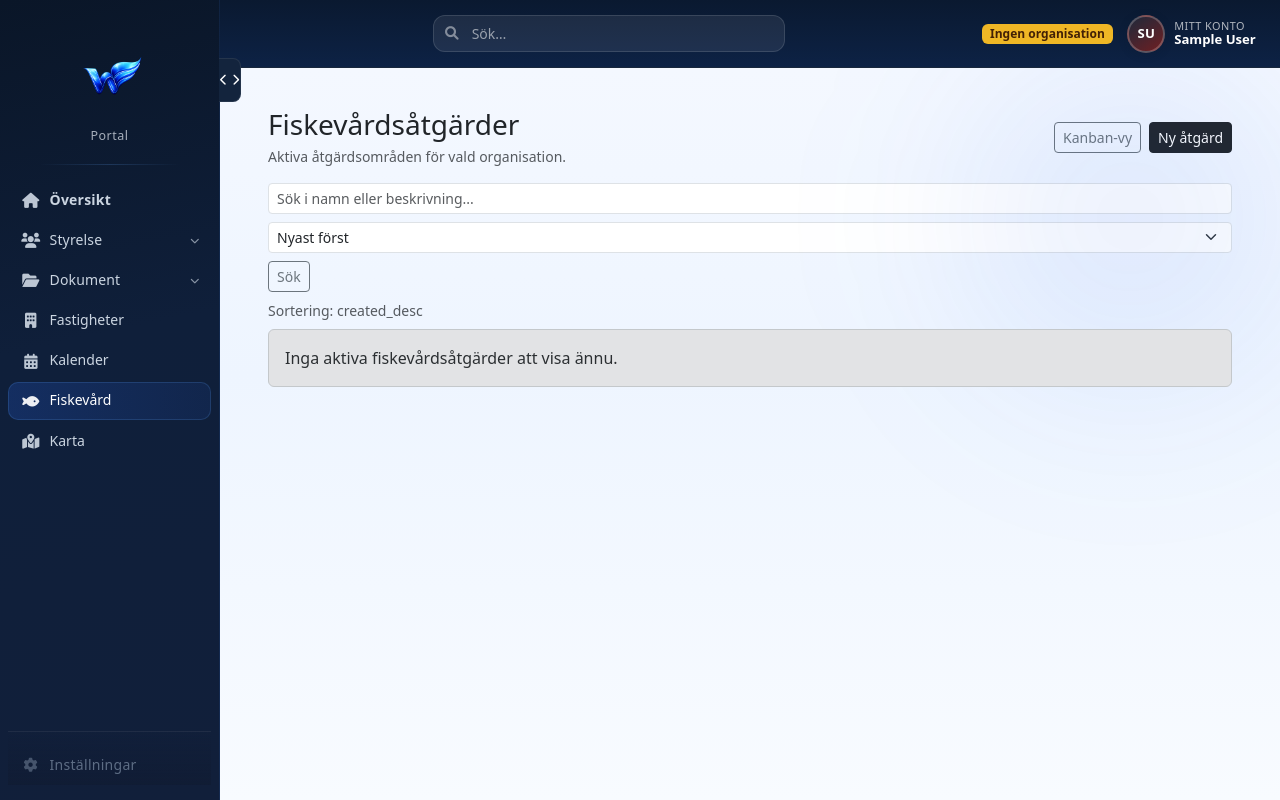
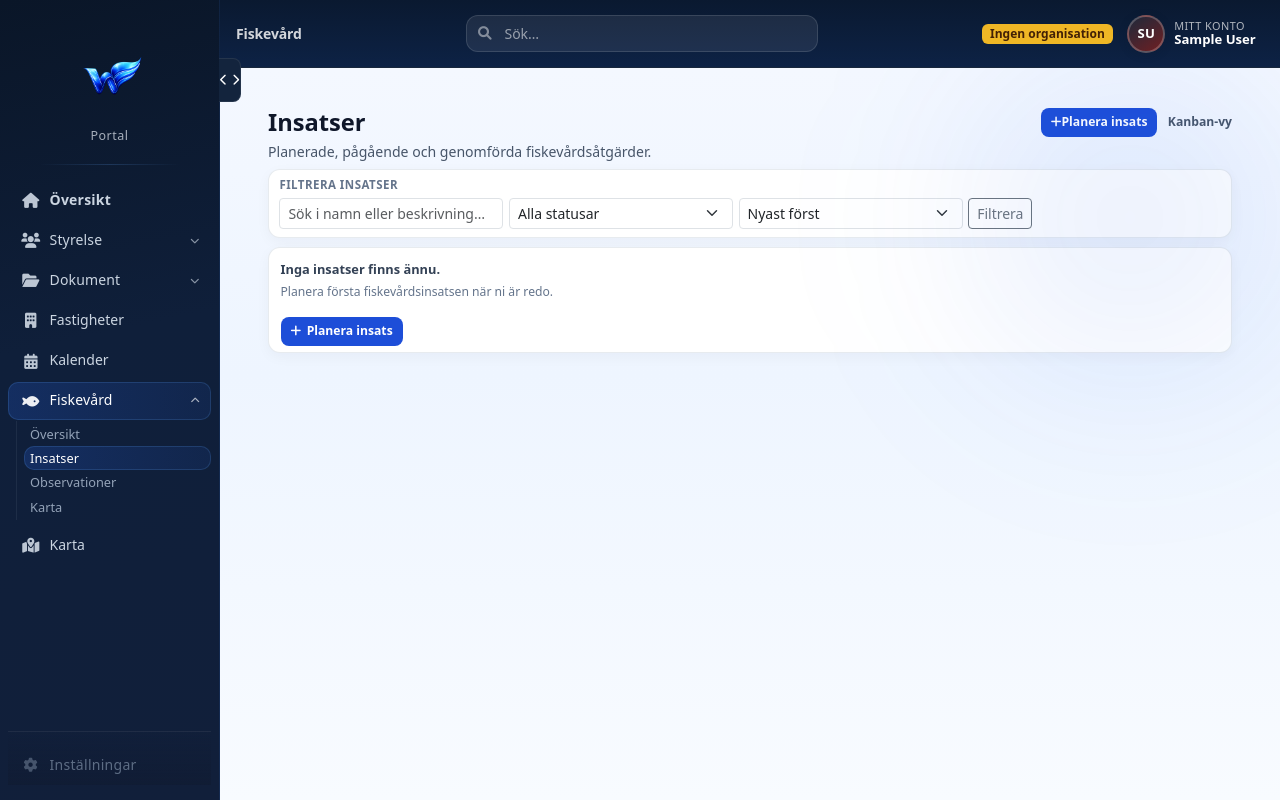
Before and after one commit to StoffeEriksson/fishing_association_portal, a Django app: page /fisheries/ in a window 1280 px wide. Run offline with Django 5.2, Linux system fonts and the light colour scheme; the visitor is signed in with stand-in values (Sample User, id 1); data that the repository does not hold is empty.

Commit message:
feat(fisheries): add premium fisheries workflow

```diff
--- a/fisheries/templates/fisheries/action_list.html
+++ b/fisheries/templates/fisheries/action_list.html
@@ -1,35 +1,54 @@
 {% extends "portal/base.html" %}
+{% load static %}
 
-{% block title %}Fiskevårdsåtgärder{% endblock %}
+{% block title %}Insatser{% endblock %}
+
+{% block extra_css %}
+<link rel="stylesheet" href="{% static 'css/dashboard.css' %}">
+<link rel="stylesheet" href="{% static 'css/fisheries.css' %}">
+{% endblock %}
+
+{% block portal_topbar_start %}
+<div class="portal-topbar-heading text-body-secondary fw-semibold mb-0 small">Fiskevård</div>
+{% endblock %}
 
 {% block content %}
-  <div class="d-flex justify-content-between align-items-center mb-3">
+
+<div class="dashboard-shell fisheries-shell fv-action-list-shell">
+  <header class="ccv2-header fv-obs-header">
+    <div class="fv-obs-header-row">
       <div>
-      <h1 class="h3 mb-1">Fiskevårdsåtgärder</h1>
-      <div class="text-muted small">Aktiva åtgärdsområden för vald organisation.</div>
+        <h1 class="ccv2-title mb-1">Insatser</h1>
+        <p class="ccv2-subtitle mb-0">Planerade, pågående och genomförda fiskevårdsåtgärder.</p>
       </div>
-    <div class="d-flex gap-2">
-      <a href="{% url 'fisheries:action_board' %}" class="btn btn-outline-secondary btn-sm">
-        Kanban-vy
+      <div class="fv-obs-header-actions">
+        <a href="{% url 'fisheries:action_create' %}" class="fv-next-step-cta">
+          <i class="fa-solid fa-plus" aria-hidden="true"></i> Planera insats
         </a>
-      <a href="{% url 'fisheries:action_create' %}" class="btn btn-dark btn-sm">
-        Ny åtgärd
-      </a>
+        <a href="{% url 'fisheries:action_board' %}" class="fv-obs-back-link">Kanban-vy</a>
       </div>
     </div>
-  <form method="get" class="d-flex gap-2 align-items-center mb-2 flex-wrap">
-    {% if selected_status %}
-      <input type="hidden" name="status" value="{{ selected_status }}">
-    {% endif %}
+  </header>
+
+  <article class="ccv2-card fv-obs-filter-panel">
+    <h2 class="fv-obs-filter-label">Filtrera insatser</h2>
+    <form method="get" class="fv-obs-filter">
       <label for="id_action_q" class="visually-hidden">Sök</label>
       <input
         id="id_action_q"
         type="text"
         name="q"
         class="form-control form-control-sm"
-      placeholder="Sök i namn eller beskrivning..."
+        placeholder="Sök i namn eller beskrivning…"
         value="{{ search_query }}"
       >
+      <label for="id_action_status" class="visually-hidden">Status</label>
+      <select id="id_action_status" name="status" class="form-select form-select-sm">
+        <option value="">Alla statusar</option>
+        {% for value, label in status_choices_labeled %}
+          <option value="{{ value }}" {% if value == selected_status %}selected{% endif %}>{{ label }}</option>
+        {% endfor %}
+      </select>
       <label for="id_action_sort" class="visually-hidden">Sortering</label>
       <select id="id_action_sort" name="sort" class="form-select form-select-sm">
         <option value="created_desc" {% if selected_sort == "created_desc" %}selected{% endif %}>Nyast först</option>
@@ -38,77 +57,90 @@
         <option value="priority" {% if selected_sort == "priority" %}selected{% endif %}>Prioritet</option>
         <option value="status" {% if selected_sort == "status" %}selected{% endif %}>Status</option>
       </select>
-    <button type="submit" class="btn btn-outline-secondary btn-sm">Sök</button>
+      <button type="submit" class="btn btn-outline-secondary btn-sm fv-obs-filter-btn">Filtrera</button>
     </form>
-  {% if selected_status %}
-    <div class="small text-muted mb-2">Filtrerad på status: {{ selected_status }}</div>
-  {% endif %}
-  {% if search_query %}
-    <div class="small text-muted mb-2">Sökning: {{ search_query }}</div>
-  {% endif %}
-  <div class="small text-muted mb-2">Sortering: {{ selected_sort }}</div>
+  </article>
 
-  {% if actions %}
-    <div class="card shadow-soft">
-      <div class="card-body p-0">
-        <div class="table-responsive">
-          <table class="table table-hover mb-0">
-            <thead class="table-light">
-              <tr>
-                <th>Namn</th>
-                <th>Status</th>
-                <th>Skapad av</th>
-                <th>Uppdaterad av</th>
-                <th>Skapad</th>
-              </tr>
-            </thead>
-            <tbody>
-              {% for action in actions %}
-                <tr>
-                  <td>
-                    <a href="{% url 'fisheries:action_detail' action.pk %}" class="text-decoration-none">
+  {% if action_rows %}
+    <section class="ccv2-section ccv2-attention fv-action-list-card">
+      <div class="ccv2-section-head">
+        <h2 class="ccv2-section-title">Alla insatser</h2>
+        <span class="fisheries-attention-count">{{ action_rows|length }}</span>
+      </div>
+      <div class="ccv2-action-list fv-action-list">
+        {% for row in action_rows %}
+          {% with action=row.action %}
+          <div class="ccv2-action-row ccv2-priority-normal fv-action-row">
+            <div class="ccv2-action-main">
+              <div class="ccv2-action-title">
+                <a href="{% url 'fisheries:action_detail' action.pk %}" class="fv-obs-row-title">
                   {{ action.name }}
                 </a>
-                  </td>
-                  <td>
-                    <form method="post">
+              </div>
+              <div class="fisheries-meta-badges">
+                <span class="fisheries-meta-badge">
+                  <i class="fa-solid fa-circle-dot" aria-hidden="true"></i>
+                  <span>{{ row.status_label }}</span>
+                </span>
+                <span class="fisheries-meta-badge">
+                  <i class="fa-solid fa-flag" aria-hidden="true"></i>
+                  <span>{{ row.priority_label }}</span>
+                </span>
+                {% if row.responsible_label %}
+                  <span class="fisheries-meta-badge">
+                    <i class="fa-solid fa-user" aria-hidden="true"></i>
+                    <span>{{ row.responsible_label }}</span>
+                  </span>
+                {% else %}
+                  <span class="fisheries-meta-badge fisheries-meta-badge--muted">
+                    <i class="fa-solid fa-user" aria-hidden="true"></i>
+                    <span>Saknar ansvarig</span>
+                  </span>
+                {% endif %}
+                {% if row.deadline_short %}
+                  <span class="fisheries-meta-badge">
+                    <i class="fa-solid fa-calendar" aria-hidden="true"></i>
+                    <span>Deadline {{ row.deadline_short }}</span>
+                  </span>
+                {% endif %}
+                {% if action.water_body %}
+                  <span class="fisheries-meta-badge">
+                    <i class="fa-solid fa-water" aria-hidden="true"></i>
+                    <span>{{ action.water_body.name }}</span>
+                  </span>
+                {% endif %}
+              </div>
+            </div>
+            <div class="fv-action-row-aside">
+              <form method="post" class="fv-action-status-form">
                 {% csrf_token %}
                 <input type="hidden" name="action_type" value="update_status_inline">
                 <input type="hidden" name="action_id" value="{{ action.pk }}">
-                      <select name="status" onchange="this.form.submit()" class="form-select form-select-sm">
-                        {% for value, label in status_choices %}
-                          <option value="{{ value }}" {% if value == action.status %}selected{% endif %}>
-                            {{ label }}
-                          </option>
+                <label class="visually-hidden" for="id_status_{{ action.pk }}">Status</label>
+                <select id="id_status_{{ action.pk }}" name="status" class="form-select form-select-sm fv-action-status-select" onchange="this.form.submit()" title="Ändra status">
+                  {% for value, label in status_choices_labeled %}
+                    <option value="{{ value }}" {% if value == action.status %}selected{% endif %}>{{ label }}</option>
                   {% endfor %}
                 </select>
               </form>
-                  </td>
-                  <td>
-                    {% if action.created_by %}
-                      {{ action.created_by.email|default:action.created_by.username }}
-                    {% else %}
-                      —
-                    {% endif %}
-                  </td>
-                  <td>
-                    {% if action.updated_by %}
-                      {{ action.updated_by.email|default:action.updated_by.username }}
-                    {% else %}
-                      —
-                    {% endif %}
-                  </td>
-                  <td>{{ action.created_at|date:"Y-m-d H:i" }}</td>
-                </tr>
-              {% endfor %}
-            </tbody>
-          </table>
+              <a href="{% url 'fisheries:action_detail' action.pk %}" class="ccv2-open-link fv-obs-row-cta">Öppna <span aria-hidden="true">→</span></a>
             </div>
           </div>
+          {% endwith %}
+        {% endfor %}
       </div>
+    </section>
   {% else %}
-    <div class="alert alert-secondary mb-0" role="status">
-      Inga aktiva fiskevårdsåtgärder att visa ännu.
+    <article class="ccv2-card fv-obs-empty">
+      <div class="fisheries-card-empty fisheries-card-empty--compact">
+        <p class="fisheries-card-empty-title mb-1">Inga insatser finns ännu.</p>
+        <p class="fisheries-card-empty-text mb-3">Planera första fiskevårdsinsatsen när ni är redo.</p>
+        <a href="{% url 'fisheries:action_create' %}" class="fv-next-step-cta">
+          <i class="fa-solid fa-plus" aria-hidden="true"></i> Planera insats
+        </a>
       </div>
+    </article>
   {% endif %}
+</div>
+
 {% endblock %}
--- a/fisheries/views.py
+++ b/fisheries/views.py
@@ -676,7 +676,7 @@ def action_list(request):
         actions = (
             ActionArea.objects.for_org(org)
             .filter(is_active=True)
-            .select_related("created_by", "updated_by")
+            .select_related("created_by", "updated_by", "water_body", "responsible_user")
         )
         if selected_status in valid_status_values:
             actions = actions.filter(status=selected_status)
@@ -690,15 +690,31 @@ def action_list(request):
             selected_sort = "created_desc"
         actions = actions.order_by(allowed_sort_values[selected_sort])
 
+    status_choices_labeled = [
+        (value, get_action_status_label(value)) for value, _ in status_choices
+    ]
+    action_rows = [
+        {
+            "action": action,
+            "status_label": get_action_status_label(action.status),
+            "priority_label": get_action_priority_label(action.priority),
+            "responsible_label": _user_display_name(action.responsible_user),
+            "deadline_short": _format_short_date(action.deadline) if action.deadline else None,
+        }
+        for action in actions
+    ]
+
     return render(
         request,
         "fisheries/action_list.html",
         {
             "actions": actions,
+            "action_rows": action_rows,
             "selected_status": selected_status,
             "search_query": search_query,
             "selected_sort": selected_sort,
             "status_choices": status_choices,
+            "status_choices_labeled": status_choices_labeled,
         },
     )
 
--- a/portal/templates/portal/base.html
+++ b/portal/templates/portal/base.html
@@ -146,10 +146,19 @@
           <span class="portal-sidebar-ico" aria-hidden="true"><i class="fa-solid fa-calendar-days"></i></span>
           <span class="sidebar-label">Kalender</span>
         </a>
-        <a class="portal-sidebar-link sidebar-link {% if ns == 'fisheries' %}active{% endif %}" href="{% url 'fisheries:overview' %}"{% if ns == 'fisheries' %} aria-current="page"{% endif %}>
-          <span class="portal-sidebar-ico" aria-hidden="true"><i class="fa-solid fa-fish"></i></span>
-          <span class="sidebar-label">Fiskevård</span>
-        </a>
+        <div class="portal-sidebar-group">
+          <button class="portal-sidebar-toggle sidebar-link {% if ns == 'fisheries' or ns == 'maps' and un == 'map_page' %}active{% endif %}" type="button" data-bs-toggle="collapse" data-bs-target="#sidebar-nav-fiskevard" aria-expanded="{% if ns == 'fisheries' or ns == 'maps' and un == 'map_page' %}true{% else %}false{% endif %}" aria-controls="sidebar-nav-fiskevard">
+            <span class="portal-sidebar-ico" aria-hidden="true"><i class="fa-solid fa-fish"></i></span>
+            <span class="portal-sidebar-toggle-label sidebar-label">Fiskevård</span>
+            <span class="portal-sidebar-chevron" aria-hidden="true"><i class="fa-solid fa-chevron-down"></i></span>
+          </button>
+          <div id="sidebar-nav-fiskevard" class="collapse portal-sidebar-collapse sidebar-submenu {% if ns == 'fisheries' or ns == 'maps' and un == 'map_page' %}show{% endif %}">
+            <a class="portal-sidebar-sublink sidebar-link {% if ns == 'fisheries' and un == 'overview' %}active{% endif %}" href="{% url 'fisheries:overview' %}"{% if ns == 'fisheries' and un == 'overview' %} aria-current="page"{% endif %}>Översikt</a>
+            <a class="portal-sidebar-sublink sidebar-link {% if ns == 'fisheries' and un == 'action_list' or ns == 'fisheries' and un == 'action_detail' or ns == 'fisheries' and un == 'action_create' or ns == 'fisheries' and un == 'action_board' %}active{% endif %}" href="{% url 'fisheries:action_list' %}"{% if ns == 'fisheries' and un == 'action_list' or ns == 'fisheries' and un == 'action_detail' or ns == 'fisheries' and un == 'action_create' or ns == 'fisheries' and un == 'action_board' %} aria-current="page"{% endif %}>Insatser</a>
+            <a class="portal-sidebar-sublink sidebar-link {% if ns == 'fisheries' and un == 'observation_list' or ns == 'fisheries' and un == 'observation_detail' or ns == 'fisheries' and un == 'observation_create' or ns == 'fisheries' and un == 'create_action_from_observation' %}active{% endif %}" href="{% url 'fisheries:observation_list' %}"{% if ns == 'fisheries' and un == 'observation_list' or ns == 'fisheries' and un == 'observation_detail' or ns == 'fisheries' and un == 'observation_create' or ns == 'fisheries' and un == 'create_action_from_observation' %} aria-current="page"{% endif %}>Observationer</a>
+            <a class="portal-sidebar-sublink sidebar-link {% if ns == 'maps' and un == 'map_page' %}active{% endif %}" href="{% url 'maps:map_page' %}"{% if ns == 'maps' and un == 'map_page' %} aria-current="page"{% endif %}>Karta</a>
+          </div>
+        </div>
         <a class="portal-sidebar-link sidebar-link {% if ns == 'maps' and un == 'map_page' %}active{% endif %}" href="{% url 'maps:map_page' %}"{% if ns == 'maps' and un == 'map_page' %} aria-current="page"{% endif %}>
           <span class="portal-sidebar-ico" aria-hidden="true"><i class="fa-solid fa-map-location-dot"></i></span>
           <span class="sidebar-label">Karta</span>
--- a/static/css/fisheries.css
+++ b/static/css/fisheries.css
@@ -908,6 +908,82 @@
   line-height: 1.3;
 }
 
+/* —— Insatser (lista) —— */
+
+.fv-action-list-shell {
+  max-width: 1120px;
+}
+
+.fv-action-list-card {
+  margin: 0;
+}
+
+.fv-action-list .fv-action-row {
+  align-items: center;
+  padding: 0.44rem 0.64rem;
+}
+
+.fv-action-row-aside {
+  display: flex;
+  flex-direction: column;
+  align-items: flex-end;
+  justify-content: center;
+  gap: 0.22rem;
+  flex-shrink: 0;
+}
+
+.fv-action-status-form {
+  margin: 0;
+  line-height: 1;
+}
+
+.fv-action-status-select {
+  width: auto;
+  min-width: 6.8rem;
+  max-width: 8.8rem;
+  font-size: 0.68rem;
+  font-weight: 500;
+  line-height: 1.2;
+  padding: 0.1rem 1.35rem 0.1rem 0.38rem;
+  color: #475569;
+  border-color: rgba(148, 163, 184, 0.28);
+  background-color: #f8fafc;
+  border-radius: 6px;
+  cursor: pointer;
+}
+
+.fv-action-status-select:hover {
+  border-color: rgba(148, 163, 184, 0.45);
+  background-color: #fff;
+}
+
+.fv-action-row-aside .fv-obs-row-cta {
+  min-height: auto;
+  padding: 0.1rem 0.2rem;
+}
+
+@media (max-width: 991.98px) {
+  .fv-action-list .fv-action-row {
+    grid-template-columns: 1fr;
+    align-items: stretch;
+    gap: 0.32rem;
+  }
+
+  .fv-action-row-aside {
+    flex-direction: row;
+    align-items: center;
+    justify-content: space-between;
+    width: 100%;
+    padding-top: 0.12rem;
+    border-top: 1px solid rgba(148, 163, 184, 0.12);
+  }
+
+  .fv-action-status-select {
+    min-width: 7.5rem;
+    max-width: 10rem;
+  }
+}
+
 @media (max-width: 991.98px) {
   .fv-obs-header-row {
     flex-direction: column;
```
Lines whose indentation alone changed are shown as unchanged.
